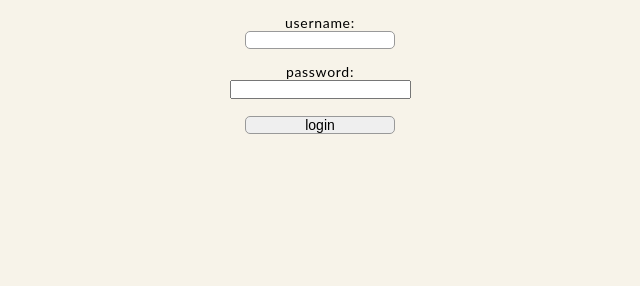
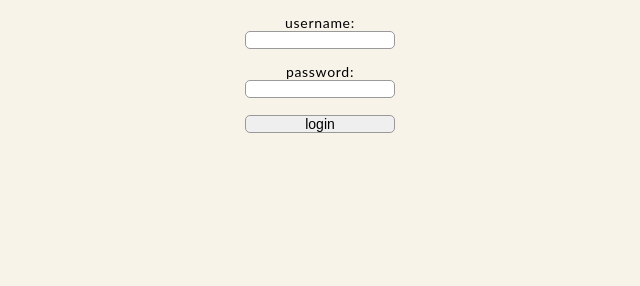
Before and after one commit to ccchumarns/instaglam, a PHP site: page /login_screen.html in a window 1280 px wide. Shown: the part 348-634 px from the top of the page, without its empty margins (320-960 px from the left). Run offline with PHP 8.4, Linux system fonts and the light colour scheme; some libraries are stand-ins or nearby versions.

Commit message:
ログイン画面整形

```diff
--- a/login_stylesheet.css
+++ b/login_stylesheet.css
@@ -145,7 +145,7 @@ label {
   text-align: right;
 }
 
-input[type="user_name"],input[type="passward"], textarea {
+input[type="user_name"],input[type="password"], textarea {
   font: 1em sans-serif;
   width: 150px;
   box-sizing: border-box;
```
